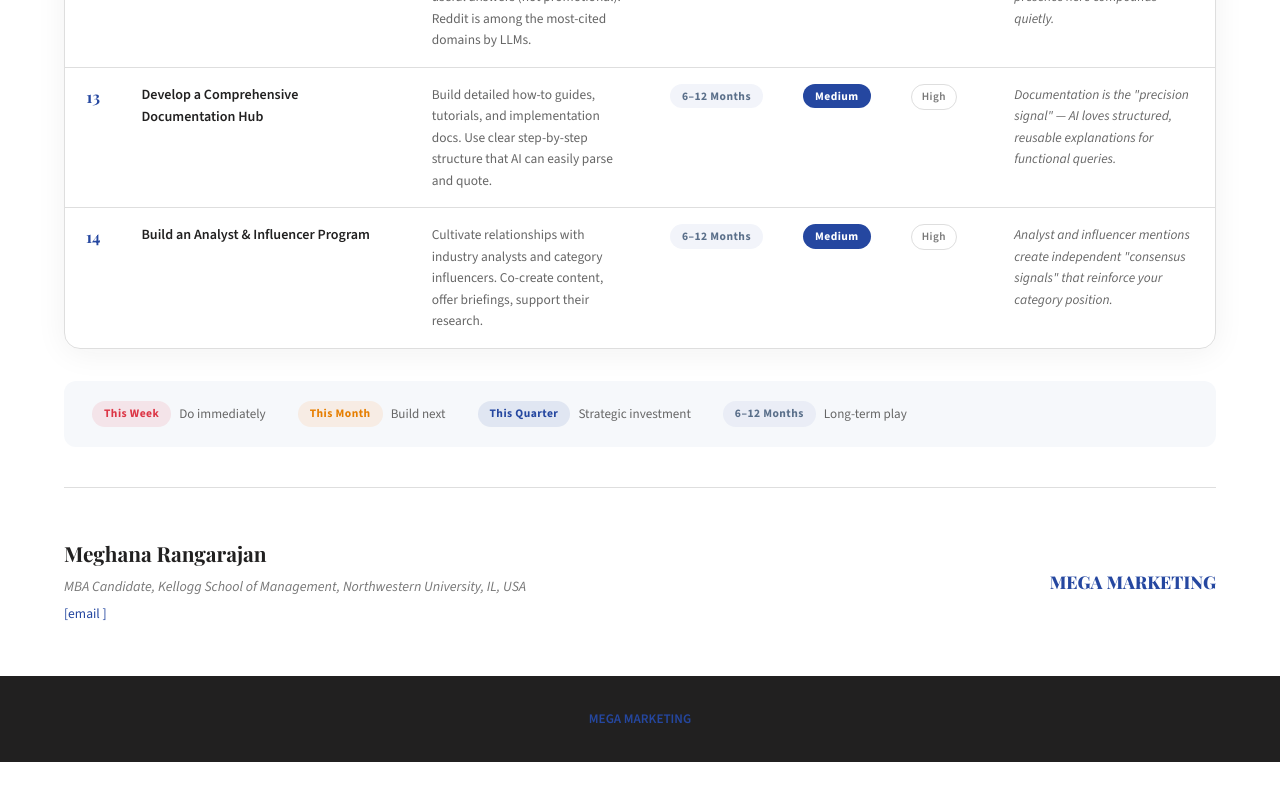
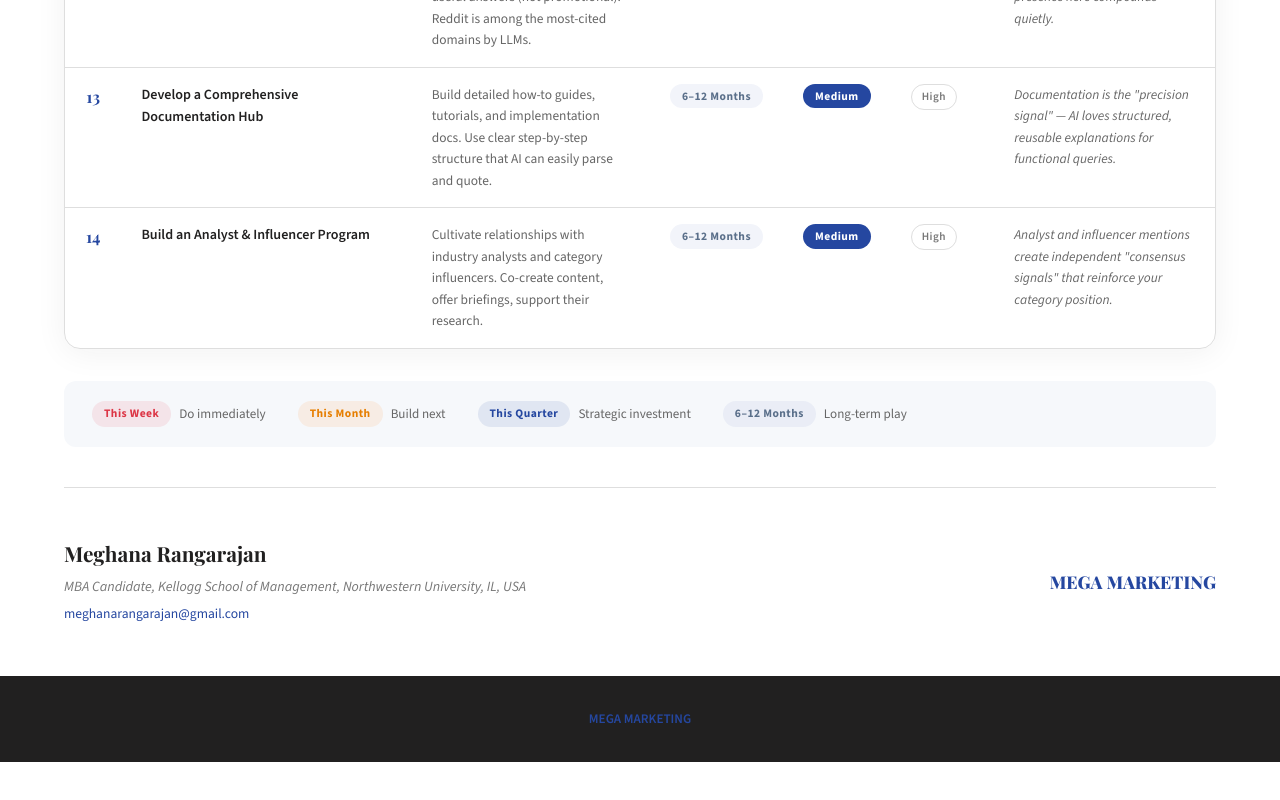
Before and after one commit to meghanaRangarajan/MM_AIVisibility, a plain HTML site: page index.html in a window 1280 px wide. Shown: the part 10597-11397 px from the top of the page. Drawn offline with nearby package versions, Linux system fonts and the light colour scheme; a web font is replaced by a local one.

Commit message:
Update index.html

```diff
--- a/index.html
+++ b/index.html
@@ -773,7 +773,11 @@ The B2B marketing funnel isn’t broken. It is evolving into something more comp
 
 <div class="container">
   <div class="author-bar">
-    <div><h4>Meghana Rangarajan</h4><p>MBA Candidate, Kellogg School of Management, Northwestern University, IL, USA</p><a href="/cdn-cgi/l/email-protection#472a22202f262926352629202635262d262907202a262e2b6924282a"><span class="__cf_email__" data-cfemail="94f9f1f3fcf5faf5e6f5faf3f5e6f5fef5fad4f3f9f5fdf8baf7fbf9">[email&#160]</span></a></div>
+    <div>
+  <h4>Meghana Rangarajan</h4>
+  <p>MBA Candidate, Kellogg School of Management, Northwestern University, IL, USA</p>
+  <a href="mailto:meghanarangarajan@gmail.com">meghanarangarajan@gmail.com</a>
+</div>
     <div style="font-family:'Playfair Display',serif;font-weight:800;font-size:1.1rem;color:var(--blue)">MEGA MARKETING</div>
   </div>
 </div>
```
